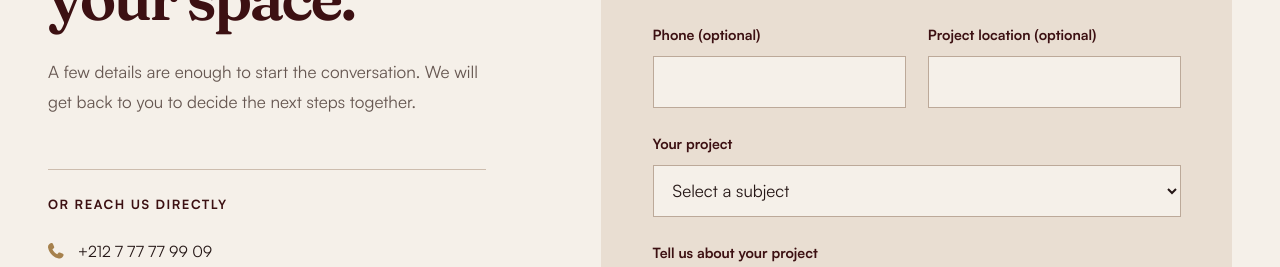
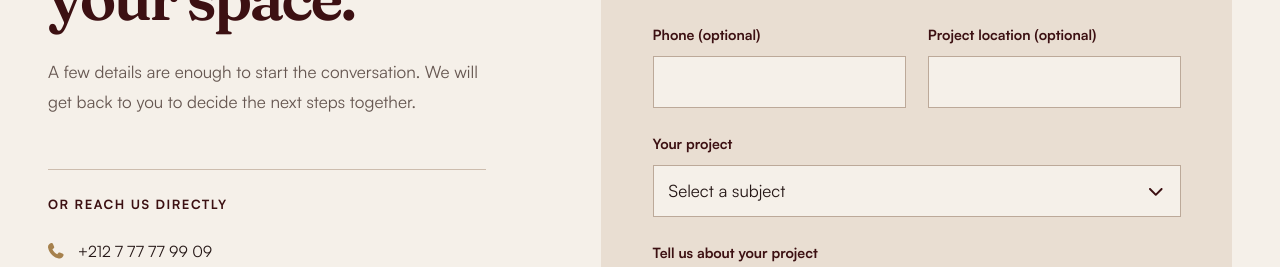
Before and after one commit to yassinejoundi/fzconcept-agency, a Next.js app: page /contact in a window 1280 px wide. Shown: the part 1020-1287 px from the top of the page. Built offline with nearby package versions, Linux system fonts and the light colour scheme; no server answers.

Commit message:
style(contact): animate dropdown indicator

```diff
--- a/app/globals.css
+++ b/app/globals.css
@@ -691,6 +691,11 @@
 .fz-field { display: flex; flex-direction: column; gap: 9px; }
 .fz-field label { color: var(--fz-wine); font-size: .83rem; font-weight: 700; }
 .fz-field input, .fz-field select, .fz-field textarea { width: 100%; min-height: 52px; border: 1px solid #bca999; border-radius: 0; padding: 12px 15px; background: var(--fz-paper); color: var(--fz-ink); font-family: "Satoshi", sans-serif; font-size: 1rem; line-height: 1.4; }
+.fz-select-wrap { position: relative; }
+.fz-select-wrap select { appearance: none; padding-right: 48px; }
+.fz-select-wrap > svg { position: absolute; top: 50%; right: 18px; width: .8rem; color: var(--fz-wine); pointer-events: none; transform: translateY(-50%); transition: transform .2s ease; }
+.fz-select-wrap:focus-within > svg { transform: translateY(-50%) rotate(180deg); }
+@media (prefers-reduced-motion: reduce) { .fz-select-wrap > svg { transition: none; } }
 .fz-field textarea { resize: vertical; }
 .fz-field input:focus-visible, .fz-field select:focus-visible, .fz-field textarea:focus-visible { outline: 2px solid var(--fz-wine); outline-offset: 2px; }
 .fz-field textarea::placeholder { color: #71645c; }
--- a/components/contact/FormSection.tsx
+++ b/components/contact/FormSection.tsx
@@ -3,7 +3,7 @@
 import { FormEvent, useState } from "react"
 import Link from "next/link"
 import { FontAwesomeIcon } from "@fortawesome/react-fontawesome"
-import { faArrowUpRightFromSquare, faEnvelope, faLocationDot, faPhone } from "@fortawesome/free-solid-svg-icons"
+import { faArrowUpRightFromSquare, faChevronDown, faEnvelope, faLocationDot, faPhone } from "@fortawesome/free-solid-svg-icons"
 import { faInstagram, faWhatsapp } from "@fortawesome/free-brands-svg-icons"
 import { useI18n } from "@/components/common/I18nProvider"
 
@@ -107,7 +107,7 @@ export function FormSection() {
             <div className="fz-field"><label htmlFor="fz-phone">{copy.phone}</label><input id="fz-phone" name="phone" type="tel" autoComplete="tel" maxLength={50} /></div>
             <div className="fz-field"><label htmlFor="fz-location">{copy.location}</label><input id="fz-location" name="location" type="text" autoComplete="address-level2" maxLength={120} /></div>
           </div>
-          <div className="fz-field"><label htmlFor="fz-reason">{copy.reason}</label><select id="fz-reason" name="reason" defaultValue="" required><option value="" disabled>{copy.reasonPlaceholder}</option>{copy.reasons.map((reason, index) => <option key={reason} value={["interior", "furniture", "decoration", "other"][index]}>{reason}</option>)}</select></div>
+          <div className="fz-field"><label htmlFor="fz-reason">{copy.reason}</label><div className="fz-select-wrap"><select id="fz-reason" name="reason" defaultValue="" required><option value="" disabled>{copy.reasonPlaceholder}</option>{copy.reasons.map((reason, index) => <option key={reason} value={["interior", "furniture", "decoration", "other"][index]}>{reason}</option>)}</select><FontAwesomeIcon icon={faChevronDown} aria-hidden="true" /></div></div>
           <div className="fz-field"><label htmlFor="fz-message">{copy.message}</label><textarea id="fz-message" name="message" rows={6} minLength={10} maxLength={5000} placeholder={copy.messageHint} required /></div>
           <div className="fz-consent"><input id="fz-privacy" type="checkbox" required /><label htmlFor="fz-privacy">{fr ? "J’accepte la " : "I agree to the "}<Link href="/privacy-policy">{copy.privacy}</Link>.</label></div>
           <button className="fz-button fz-button-dark" type="submit" disabled={status === "submitting"}>{status === "submitting" ? copy.sending : copy.send}<FontAwesomeIcon icon={faArrowUpRightFromSquare} aria-hidden="true" /></button>
```
